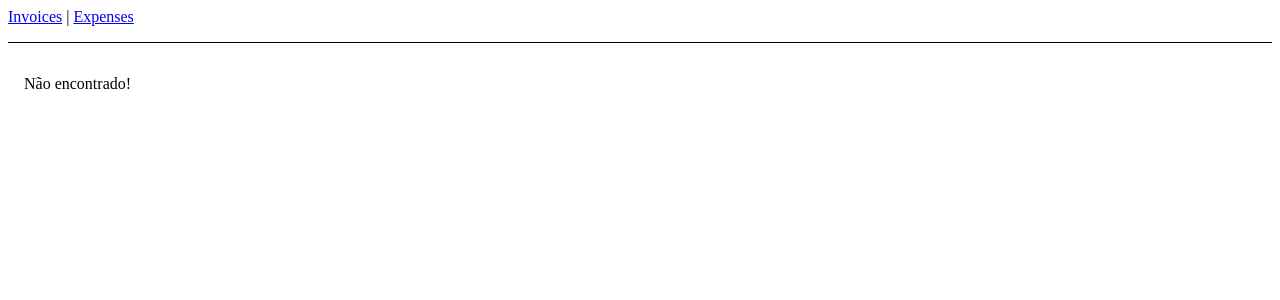
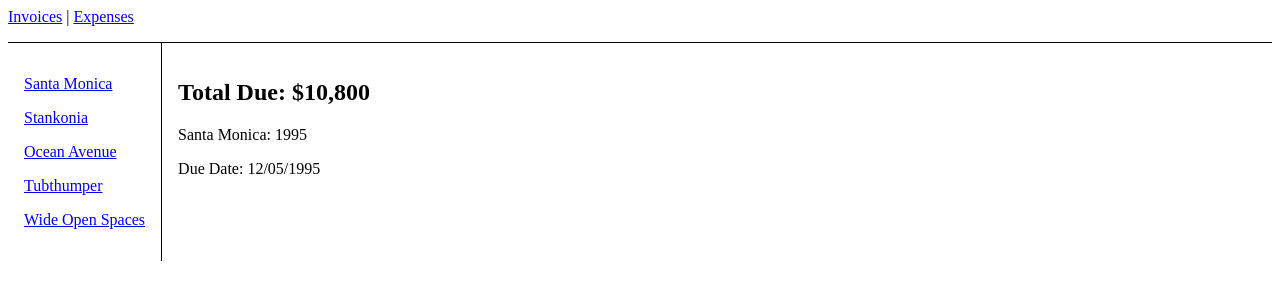
Before and after one commit to wwddnn/tutorial-react-router, a React (Vite) app: page /invoices/1995 in a window 1280 px wide. Shown: the top 300 px of the page. Built offline with nearby package versions, Linux system fonts and the light colour scheme.

Commit message:
Reading URL Params

```diff
--- a/src/data.ts
+++ b/src/data.ts
@@ -1,34 +1,33 @@
-
 const invoices = [
   {
     name: "Santa Monica",
     number: 1995,
     amount: "$10,800",
-        due: "12/05/1995"
+    due: "12/05/1995",
   },
   {
     name: "Stankonia",
     number: 2000,
     amount: "$8,000",
-        due: "10/31/2000"
+    due: "10/31/2000",
   },
   {
     name: "Ocean Avenue",
     number: 2003,
     amount: "$9,500",
-        due: "07/22/2003"
+    due: "07/22/2003",
   },
   {
     name: "Tubthumper",
     number: 1997,
     amount: "$14,000",
-        due: "09/01/1997"
+    due: "09/01/1997",
   },
   {
     name: "Wide Open Spaces",
     number: 1998,
     amount: "$4,600",
-        due: "01/27/1998"
+    due: "01/27/1998",
   },
 ];
 
@@ -36,3 +35,7 @@
 export function getInvoices() {
   return invoices;
 }
+
+export function getInvoice(number: number) {
+  return invoices.find((invoice) => invoice.number === number);
+}
--- a/src/main.tsx
+++ b/src/main.tsx
@@ -4,13 +4,16 @@
 import Expenses from "./routes/Expenses/index.tsx";
 import Invoices from "./routes/Invoices/index.tsx";
 import NotFound from "./routes/NotFound/index.tsx";
+import Invoice from "./routes/Invoices/Invoice";
 
 createRoot(document.getElementById("root")!).render(
   <BrowserRouter>
     <Routes>
       <Route path="/" element={<App />}>
         <Route path="expenses" element={<Expenses />} />
-        <Route path="invoices" element={<Invoices />} />
+        <Route path="invoices" element={<Invoices />}>
+          <Route path=":invoiceId" element={<Invoice />} />
+        </Route>
         <Route path="*" element={<NotFound />} />
       </Route>
     </Routes>
--- /dev/null
+++ b/src/routes/Invoices/Invoice/index.tsx
@@ -0,0 +1,23 @@
+import { useParams } from "react-router-dom";
+import { getInvoice } from "../../../data";
+
+export default function Invoice() {
+  const params = useParams();
+
+  const invoice = getInvoice(Number(params.invoiceId));
+
+  return (
+    <>
+      {
+        invoice &&
+        <main style={{ padding: "1rem" }}>
+          <h2>Total Due: {invoice.amount}</h2>
+          <p>
+            {invoice.name}: {invoice.number}
+          </p>
+          <p>Due Date: {invoice.due}</p>
+        </main>
+      }
+    </>
+  );
+}
--- a/src/routes/Invoices/index.tsx
+++ b/src/routes/Invoices/index.tsx
@@ -1,4 +1,4 @@
-import { Link } from "react-router-dom";
+import { Link, Outlet } from "react-router-dom";
 import { getInvoices } from "../../data";
 
 export default function Invoices() {
@@ -22,6 +22,7 @@
           </Link>
         ))}
       </nav>
+      <Outlet />
     </div>
   );
 }
```
Lines whose indentation alone changed are shown as unchanged.
